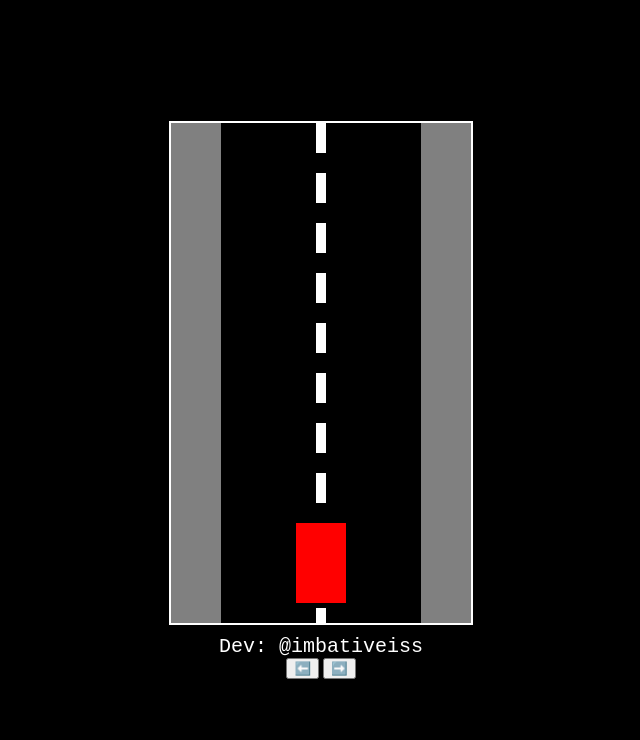
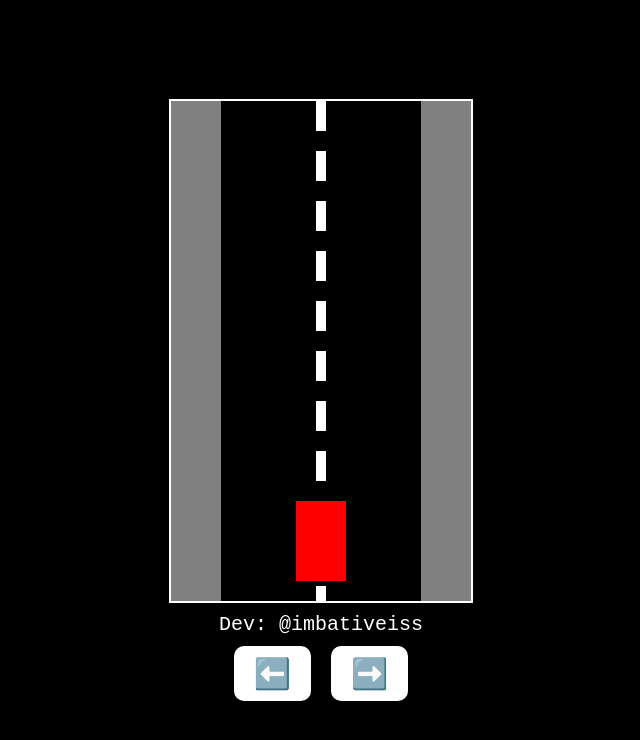
Before and after one commit to imbativeiss/CarGameTyaa, a plain HTML site: page index.html in a window 1280 px wide. Shown: the whole page, without its empty margins (319-959 px from the left). Drawn offline with Linux system fonts and the light colour scheme.

Commit message:
Update style.css

```diff
--- a/style.css
+++ b/style.css
@@ -20,3 +20,23 @@ canvas {
     font-size: 20px;
     margin-top: 10px;
 }
+
+/* Gaya untuk Tombol Kontrol Mobile */
+.controls {
+    margin-top: 10px;
+    display: flex;
+    gap: 20px;
+}
+
+button {
+    font-size: 30px;
+    padding: 10px 20px;
+    border: none;
+    background-color: white;
+    border-radius: 10px;
+    cursor: pointer;
+}
+
+button:active {
+    background-color: gray;
+}
```
